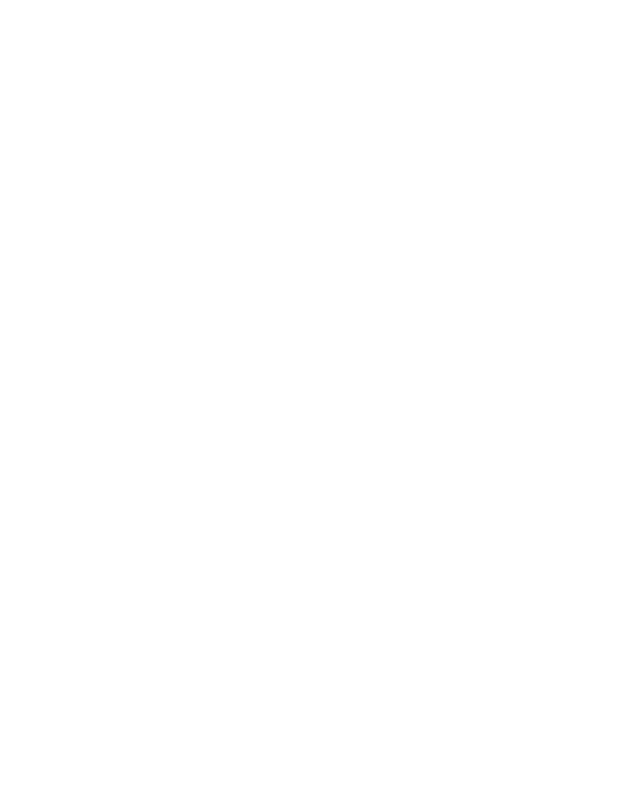
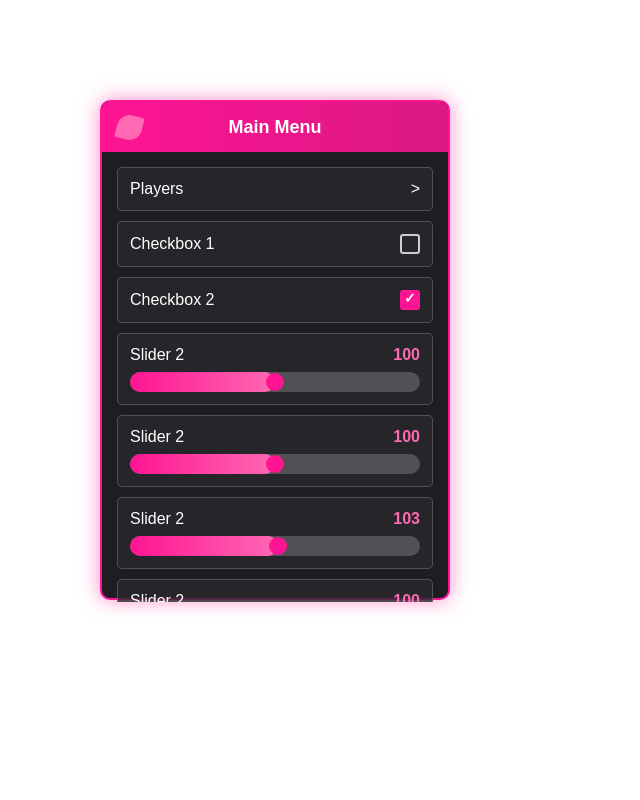
Before and after one commit to vitoraAI/index.html, a plain HTML site: page index.html in a window 1280 px wide. Shown: the whole page, without its empty margins (0-640 px from the left). Drawn offline with Linux system fonts and the light colour scheme.

Commit message:
Update index.html

```diff
--- a/index.html
+++ b/index.html
@@ -1,196 +1,275 @@
+-- إنشاء HTML في متغير نصي
+local htmlContent = [[
 <!DOCTYPE html>
-<html lang="en">
+<html>
 <head>
-<meta charset="UTF-8">
-<title>Replix Menu</title>
     <style>
+        * { margin: 0; padding: 0; box-sizing: border-box; }
         body {
+            font-family: Arial, sans-serif;
+            background: transparent;
+            color: white;
+            overflow: hidden;
             margin: 0;
             padding: 0;
-        overflow: hidden;
-        font-family: Arial;
-        background: transparent;
         }
-
-    #menu {
+        .menu {
+            width: 350px;
+            height: 500px;
+            background: rgba(25, 25, 30, 0.98);
+            border: 2px solid #ff1493;
+            border-radius: 10px;
+            position: fixed;
+            top: 100px;
+            left: 100px;
+            z-index: 9999;
+            box-shadow: 0 0 20px rgba(255, 20, 147, 0.5);
+        }
+        .header {
+            background: linear-gradient(90deg, #ff1493, #da1884);
+            height: 50px;
+            display: flex;
+            align-items: center;
+            justify-content: center;
+            border-radius: 8px 8px 0 0;
+            position: relative;
+        }
+        .logo {
+            width: 25px;
+            height: 25px;
+            background: #ff69b4;
+            border-radius: 50% 10% 50% 10%;
             position: absolute;
-        top: 50%;
-        left: 50%;
-        width: 480px;
-        height: 520px;
-        transform: translate(-50%, -50%);
-        background: rgba(20, 20, 20, 0.92);
-        border-radius: 10px;
-        padding: 10px;
-        display: none;
+            left: 15px;
+            transform: rotate(15deg);
+        }
+        .title {
+            font-size: 18px;
+            font-weight: bold;
             color: white;
-        user-select: none;
         }
-
-    .title {
-        font-size: 20px;
-        text-align: center;
-        padding: 5px;
+        .content {
+            padding: 15px;
+            height: 450px;
+            overflow-y: auto;
+        }
+        .item {
             margin-bottom: 10px;
-    }
-
-    .item {
-        padding: 10px;
-        background: rgba(255, 255, 255, 0.07);
-        margin-bottom: 6px;
+            padding: 12px;
+            background: rgba(40, 40, 45, 0.8);
+            border: 1px solid rgba(255, 255, 255, 0.2);
             border-radius: 5px;
             cursor: pointer;
+            transition: all 0.2s;
         }
-
-    .submenu {
-        margin-left: 15px;
-        display: none;
+        .item:hover {
+            background: rgba(255, 20, 147, 0.3);
+            border-color: #ff1493;
         }
-
-    .notification {
+        .players {
+            display: flex;
+            justify-content: space-between;
+            align-items: center;
+        }
+        .checkbox-container {
+            display: flex;
+            justify-content: space-between;
+            align-items: center;
+        }
+        .checkbox {
+            width: 20px;
+            height: 20px;
+            border: 2px solid #ccc;
+            border-radius: 3px;
+            display: inline-block;
+            cursor: pointer;
+            position: relative;
+        }
+        .checkbox.checked {
+            background: #ff1493;
+            border-color: #ff1493;
+        }
+        .checkbox.checked::after {
+            content: '✓';
             position: absolute;
-        right: 20px;
-        top: 20px;
-        background: rgba(0,0,0,0.85);
-        padding: 12px 18px;
-        border-radius: 6px;
-        display: none;
+            top: -2px;
+            left: 2px;
             color: white;
+            font-size: 14px;
+            font-weight: bold;
         }
-
-    #textInputBox, #keybindBox {
+        .slider-container {
+            display: flex;
+            flex-direction: column;
+        }
+        .slider-header {
+            display: flex;
+            justify-content: space-between;
+            margin-bottom: 8px;
+        }
+        .slider {
+            width: 100%;
+            height: 20px;
+            background: rgba(255, 255, 255, 0.2);
+            border-radius: 10px;
+            position: relative;
+            cursor: pointer;
+        }
+        .slider-fill {
+            height: 100%;
+            background: linear-gradient(90deg, #ff1493, #ff69b4);
+            border-radius: 10px;
+            position: relative;
+        }
+        .slider-thumb {
+            width: 18px;
+            height: 18px;
+            background: #ff1493;
+            border-radius: 50%;
             position: absolute;
-        top: 50%;
-        left: 50%;
-        width: 350px;
-        padding: 20px;
-        transform: translate(-50%, -50%);
-        background: rgba(15, 15, 15, 0.95);
-        border-radius: 10px;
-        display: none;
-        text-align: center;
-        color: white;
+            top: 1px;
+            right: -9px;
+            cursor: pointer;
         }
-
-    #textInputBox input {
-        width: 90%;
-        padding: 7px;
-        margin-top: 10px;
-        background: #222;
-        border: none;
-        border-radius: 4px;
-        color: white;
+        .value {
+            color: #ff69b4;
+            font-weight: bold;
         }
-
     </style>
 </head>
 <body>
-
-<div id="menu">
-    <div class="title">Replix Menu</div>
-    <div id="menuContent"></div>
+    <div class="menu">
+        <div class="header">
+            <div class="logo"></div>
+            <div class="title">Main Menu</div>
+        </div>
+        <div class="content">
+            <div class="item">
+                <div class="players">
+                    <span>Players</span>
+                    <span>></span>
+                </div>
             </div>
 
-<div id="notif" class="notification"></div>
-
-<div id="textInputBox">
-    <div id="inputQuestion"></div>
-    <input id="textInput" type="text">
+            <div class="item">
+                <div class="checkbox-container">
+                    <span>Checkbox 1</span>
+                    <div class="checkbox" id="cb1" onclick="toggleCheck('cb1')"></div>
+                </div>
             </div>
 
-<div id="keybindBox">
-    <h3>Press any key…</h3>
-    <p id="keyInstruction"></p>
+            <div class="item">
+                <div class="checkbox-container">
+                    <span>Checkbox 2</span>
+                    <div class="checkbox checked" id="cb2" onclick="toggleCheck('cb2')"></div>
+                </div>
+            </div>
+
+            <div class="item">
+                <div class="slider-container">
+                    <div class="slider-header">
+                        <span>Slider 2</span>
+                        <span class="value" id="val1">100</span>
+                    </div>
+                    <div class="slider" onclick="updateSlider(event, 'val1', this)">
+                        <div class="slider-fill" style="width: 50%">
+                            <div class="slider-thumb"></div>
+                        </div>
+                    </div>
+                </div>
+            </div>
+
+            <div class="item">
+                <div class="slider-container">
+                    <div class="slider-header">
+                        <span>Slider 2</span>
+                        <span class="value" id="val2">100</span>
+                    </div>
+                    <div class="slider" onclick="updateSlider(event, 'val2', this)">
+                        <div class="slider-fill" style="width: 50%">
+                            <div class="slider-thumb"></div>
+                        </div>
+                    </div>
+                </div>
+            </div>
+
+            <div class="item">
+                <div class="slider-container">
+                    <div class="slider-header">
+                        <span>Slider 2</span>
+                        <span class="value" id="val3">103</span>
+                    </div>
+                    <div class="slider" onclick="updateSlider(event, 'val3', this)">
+                        <div class="slider-fill" style="width: 51%">
+                            <div class="slider-thumb"></div>
+                        </div>
+                    </div>
+                </div>
+            </div>
+
+            <div class="item">
+                <div class="slider-container">
+                    <div class="slider-header">
+                        <span>Slider 2</span>
+                        <span class="value" id="val4">100</span>
+                    </div>
+                    <div class="slider" onclick="updateSlider(event, 'val4', this)">
+                        <div class="slider-fill" style="width: 50%">
+                            <div class="slider-thumb"></div>
+                        </div>
+                    </div>
+                </div>
+            </div>
+
+            <div class="item">
+                <div class="slider-container">
+                    <div class="slider-header">
+                        <span>Slider 2</span>
+                        <span class="value" id="val5">100</span>
+                    </div>
+                    <div class="slider" onclick="updateSlider(event, 'val5', this)">
+                        <div class="slider-fill" style="width: 50%">
+                            <div class="slider-thumb"></div>
+                        </div>
+                    </div>
+                </div>
+            </div>
+
+            <div class="item">
+                <div class="slider-container">
+                    <div class="slider-header">
+                        <span>Slider 2</span>
+                        <span class="value" id="val6">100</span>
+                    </div>
+                    <div class="slider" onclick="updateSlider(event, 'val6', this)">
+                        <div class="slider-fill" style="width: 50%">
+                            <div class="slider-thumb"></div>
+                        </div>
+                    </div>
+                </div>
+            </div>
+        </div>
     </div>
 
     <script>
-let menuVisible = false;
-let currentMenu = [];
-
-window.addEventListener("message", function (event) {
-    let data = event.data;
-
-    if (data.action === "setMenuVisible") {
-        menuVisible = data.visible;
-        document.getElementById("menu").style.display = data.visible ? "block" : "none";
+        function toggleCheck(id) {
+            var checkbox = document.getElementById(id);
+            checkbox.classList.toggle('checked');
         }
 
-    if (data.action === "updateMenu") {
-        loadMenu(data.menu);
-    }
+        function updateSlider(event, valueId, slider) {
+            var rect = slider.getBoundingClientRect();
+            var x = event.clientX - rect.left;
+            var percent = Math.max(0, Math.min(100, (x / rect.width) * 100));
+            var value = Math.round((percent / 100) * 200);
 
-    if (data.action === "notify") {
-        showNotification(data.message);
-    }
+            var fill = slider.querySelector('.slider-fill');
+            var valueElement = document.getElementById(valueId);
 
-    if (data.action === "openTextInput") {
-        openTextInput(data.question, data.placeholder);
-    }
-
-    if (data.action === "openKeySelection") {
-        openKeySelection(data.instruction);
-    }
-});
-
-function loadMenu(menu) {
-    currentMenu = menu;
-    const container = document.getElementById("menuContent");
-    container.innerHTML = "";
-
-    menu.forEach(item => {
-        let div = document.createElement("div");
-        div.className = "item";
-        div.textContent = item.label;
-        div.onclick = () => {
-            fetch("https://replix/clickItem", {
-                method: "POST",
-                body: JSON.stringify(item)
-            });
-        };
-        container.appendChild(div);
-    });
-}
-
-function openTextInput(question, placeholder) {
-    document.getElementById("inputQuestion").textContent = question;
-    let input = document.getElementById("textInput");
-    input.value = "";
-    input.placeholder = placeholder;
-    document.getElementById("textInputBox").style.display = "block";
-
-    input.onkeydown = function(e) {
-        if (e.key === "Enter") {
-            fetch("https://replix/inputDone", {
-                method: "POST",
-                body: JSON.stringify({ value: input.value })
-            });
-            document.getElementById("textInputBox").style.display = "none";
-        }
-    };
-}
-
-function openKeySelection(instruction) {
-    document.getElementById("keyInstruction").textContent = instruction;
-    document.getElementById("keybindBox").style.display = "block";
-
-    document.onkeydown = function(e) {
-        fetch("https://replix/keySelected", {
-            method: "POST",
-            body: JSON.stringify({ key: e.key })
-        });
-        document.getElementById("keybindBox").style.display = "none";
-        document.onkeydown = null;
-    };
-}
-
-function showNotification(msg) {
-    let n = document.getElementById("notif");
-    n.innerHTML = msg;
-    n.style.display = "block";
-
-    setTimeout(() => n.style.display = "none", 2000);
+            fill.style.width = percent + '%';
+            valueElement.textContent = value;
         }
     </script>
-
 </body>
 </html>
+]]
```
Lines whose indentation alone changed are shown as unchanged.
